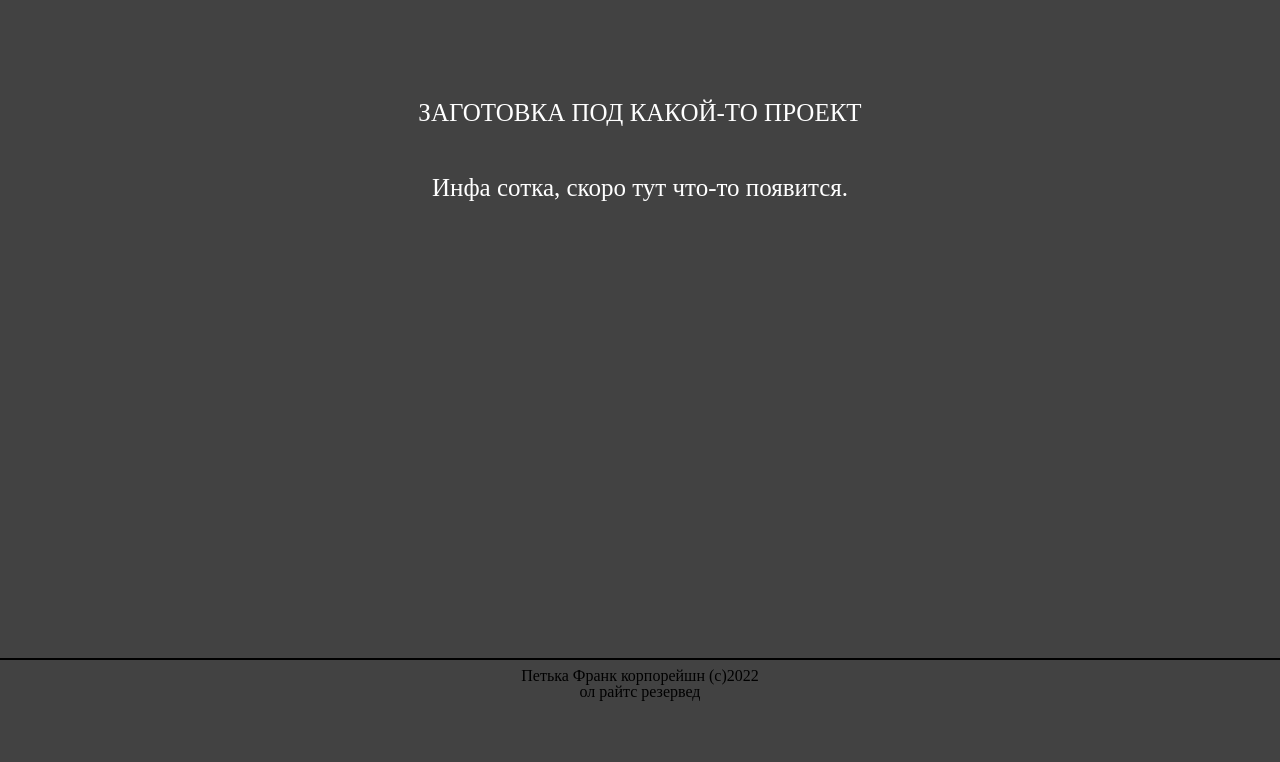
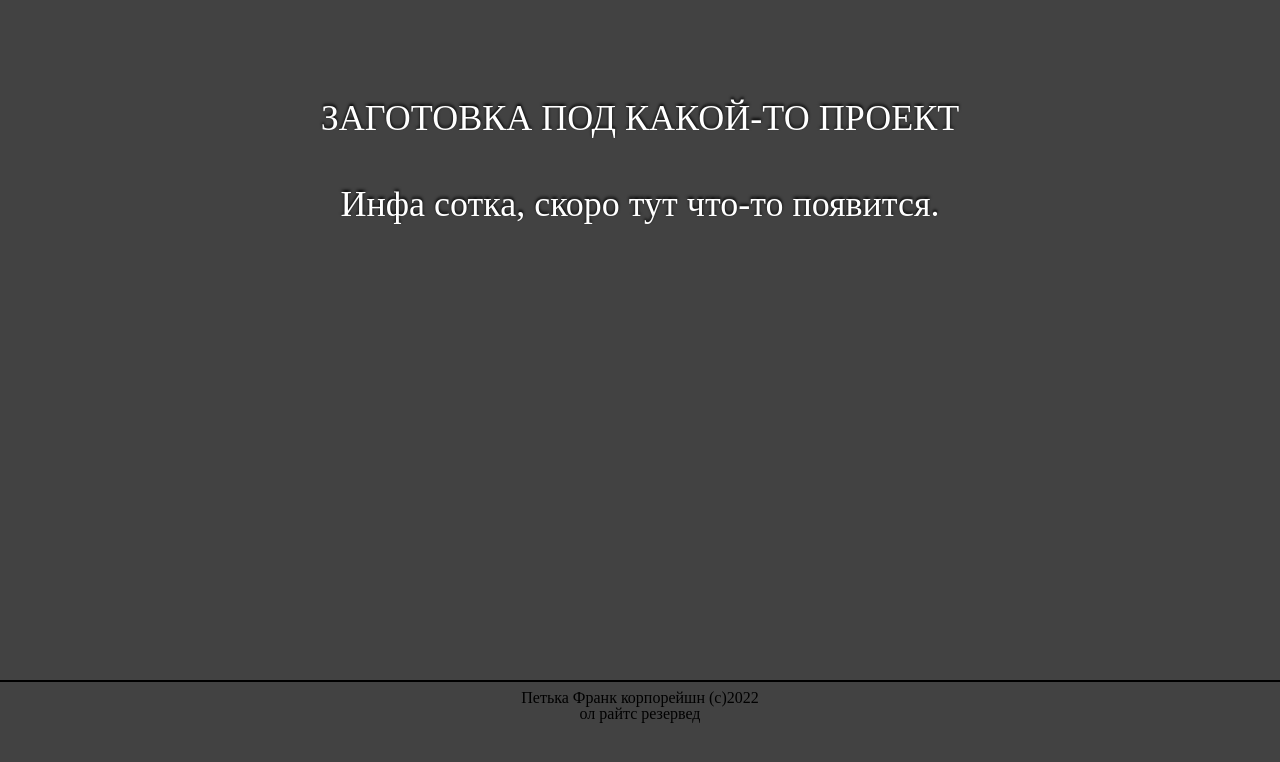
Before and after one commit to HeroIAm/rk850, a plain HTML site: page index.html in a window 1280 px wide. Drawn offline with Linux system fonts and the light colour scheme.

Commit message:
Update style2.css

```diff
--- a/css/style2.css
+++ b/css/style2.css
@@ -9,7 +9,12 @@
     text-align: center;
     padding: 50px;
     color: #fff;
+    font-family: '/fonts/PT_Sans_Bold.ttf';
+    color: rgb(255, 255, 255);
+    font-size: 36px;
+    text-shadow: rgb(3, 3, 3) 0px -2px 3px;
 }
+
 footer{
     text-shadow: #000;
     text-decoration: double;
```
